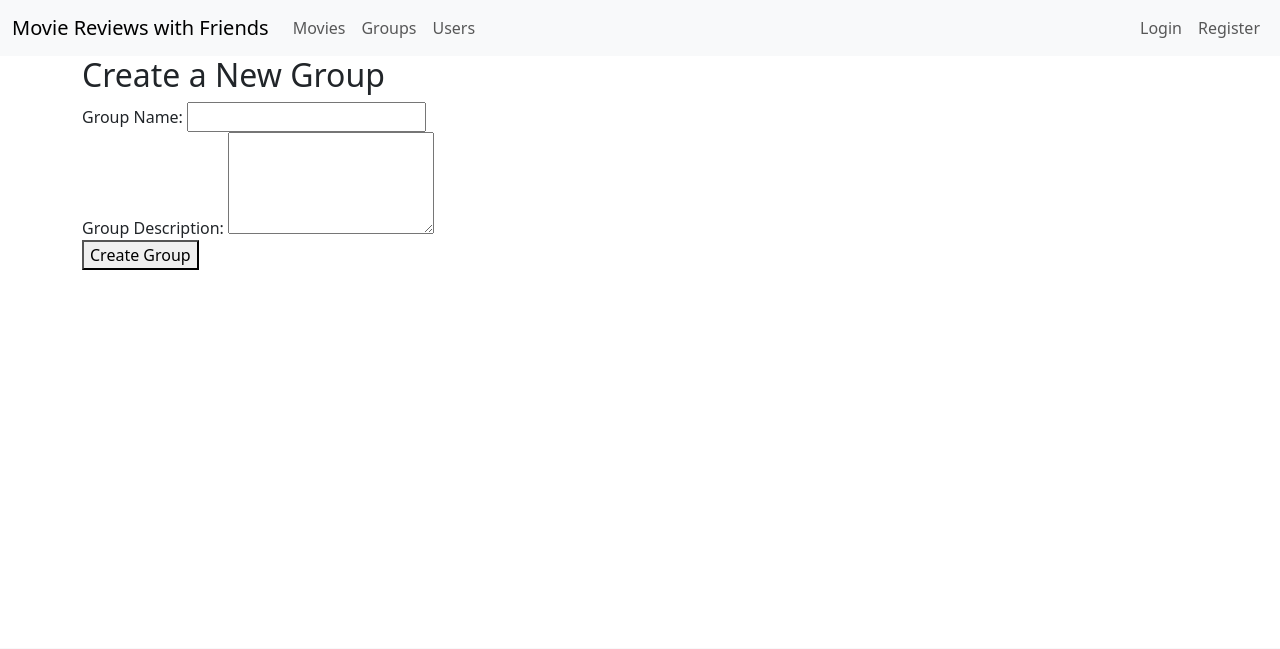
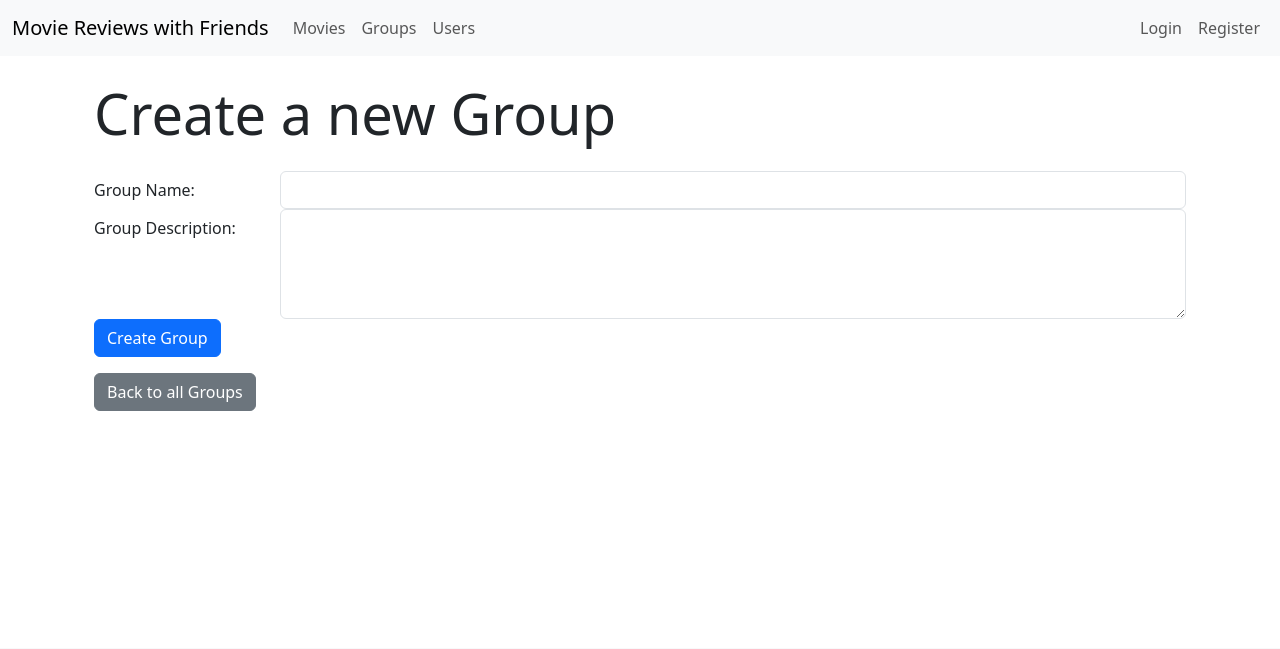
Before and after one commit to NixTS/movie-reviews-with-friends, a Django app: page /groups/create/ in a window 1280 px wide. Shown: the top 649 px of the page. Run offline with Django 4.2, Linux system fonts and the light colour scheme; parts of the project's set-up code (start-up, migrations or seed data) failed here and were passed over.

Commit message:
Style create_group and add back to all groups button

```diff
--- a/review_groups/templates/review_groups/create_groups.html
+++ b/review_groups/templates/review_groups/create_groups.html
@@ -4,21 +4,34 @@
 
 {% block content %}
 
-<h2>Create a New Group</h2>
-<form method="post" action="{% url 'create_groups' %}">
-    {% csrf_token %}
+<div class="container mt-4">
+    <h1 class="text-left display-4 mb-4">Create a new Group</h1>
 
-    <div class="form-group">
-        <label for="group_name">Group Name:</label>
-        <input type="text" name="group_name" id="group_name" required>
-    </div>
+    <form method="post" action="{% url 'create_groups' %}">
+        {% csrf_token %}
 
-    <div class="form-group">
-        <label for="group_description">Group Description:</label>
-        <textarea name="group_description" id="group_description" rows="4"></textarea>
-    </div>
+        <div class="form-group row">
+            <label for="group_name" class="col-sm-2 col-form-label">Group Name:</label>
+            <div class="col-sm-10">
+                <input type="text" name="group_name" id="group_name" class="form-control" required>
+            </div>
+        </div>
 
-    <button type="submit">Create Group</button>
-</form>
+        <div class="form-group row">
+            <label for="group_description" class="col-sm-2 col-form-label">Group Description:</label>
+            <div class="col-sm-10">
+                <textarea name="group_description" id="group_description" class="form-control" rows="4"></textarea>
+            </div>
+        </div>
+
+        <div class="form-group row">
+            <div class="col-sm-10 offset-sm-2">
+            </div>
+        </div>
+        <button type="submit" class="btn btn-primary">Create Group</button>
+    </form>
+
+    <a href="{{ back_url }}" class="btn btn-secondary mt-3">Back to all Groups</a>
+</div>
 
 {% endblock %}
--- a/review_groups/views.py
+++ b/review_groups/views.py
@@ -83,7 +83,7 @@ def create_groups(request):
     else:
         form = ReviewGroupsForm()
 
-    return render(request, 'review_groups/create_groups.html', {'form': form})
+    return render(request, 'review_groups/create_groups.html', {'form': form, 'back_url': reverse('list_of_groups')})
 
 
 def edit_group(request, group_id):
```
